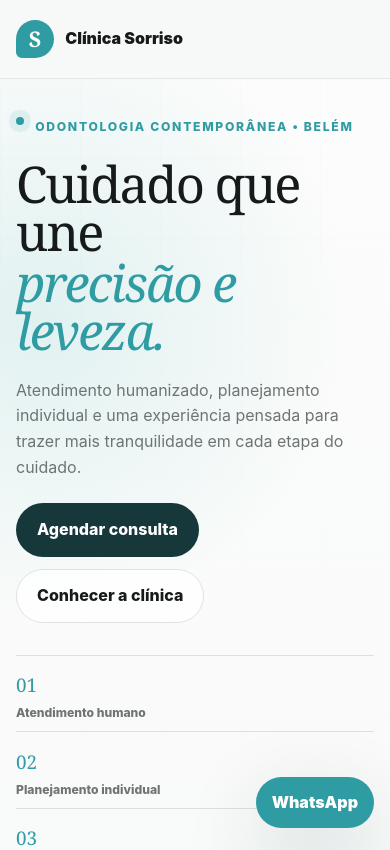
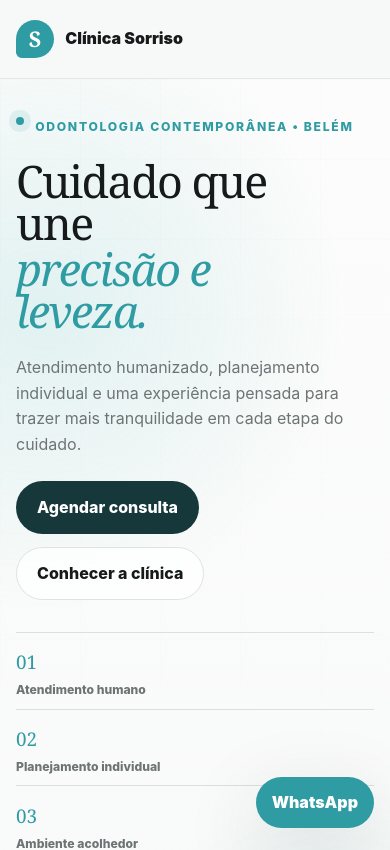
Before and after one commit to mandresoeiro/Clinica-Sorriso, a React (Vite) app: page / in a window 390 px wide. Shown: the top 850 px of the page. Built offline with nearby package versions, Linux system fonts and the light colour scheme.

Commit message:
fix: reduce hero typography scale

```diff
--- a/src/components/sections/Hero.css
+++ b/src/components/sections/Hero.css
@@ -54,7 +54,7 @@
 
 .hero .display {
   max-width: 10.8ch;
-  font-size: clamp(3.55rem, 5.45vw, 5.8rem);
+  font-size: clamp(3.15rem, 4.65vw, 5rem);
   line-height: .94;
 }
 
@@ -301,7 +301,7 @@
   }
 
   .hero .display {
-    font-size: clamp(3.25rem, 5.1vw, 5rem);
+    font-size: clamp(3rem, 4.5vw, 4.6rem);
   }
 
   .hero__note {
@@ -322,7 +322,7 @@
 
   .hero .display {
     max-width: 11ch;
-    font-size: clamp(3rem, 13vw, 4.9rem);
+    font-size: clamp(2.8rem, 11vw, 4.4rem);
   }
 
   .hero__proof {
```
